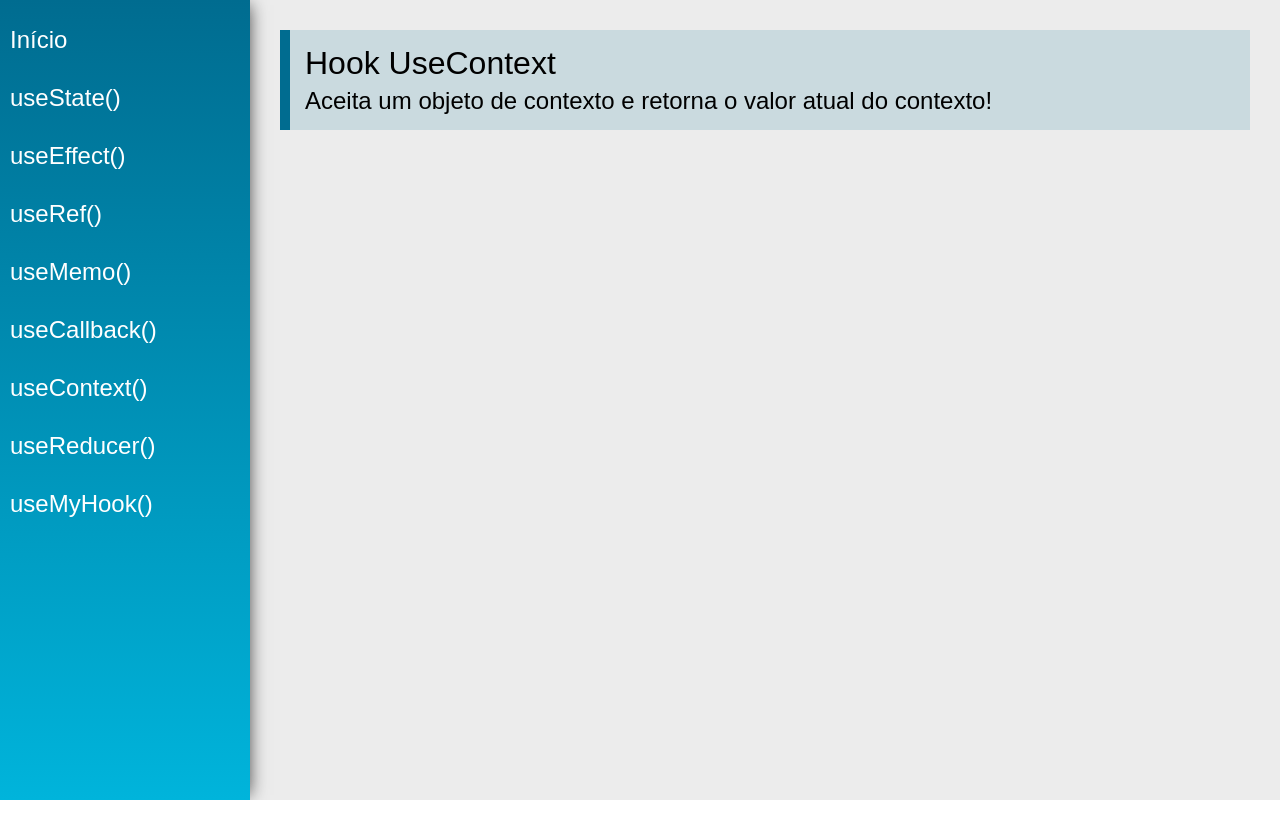
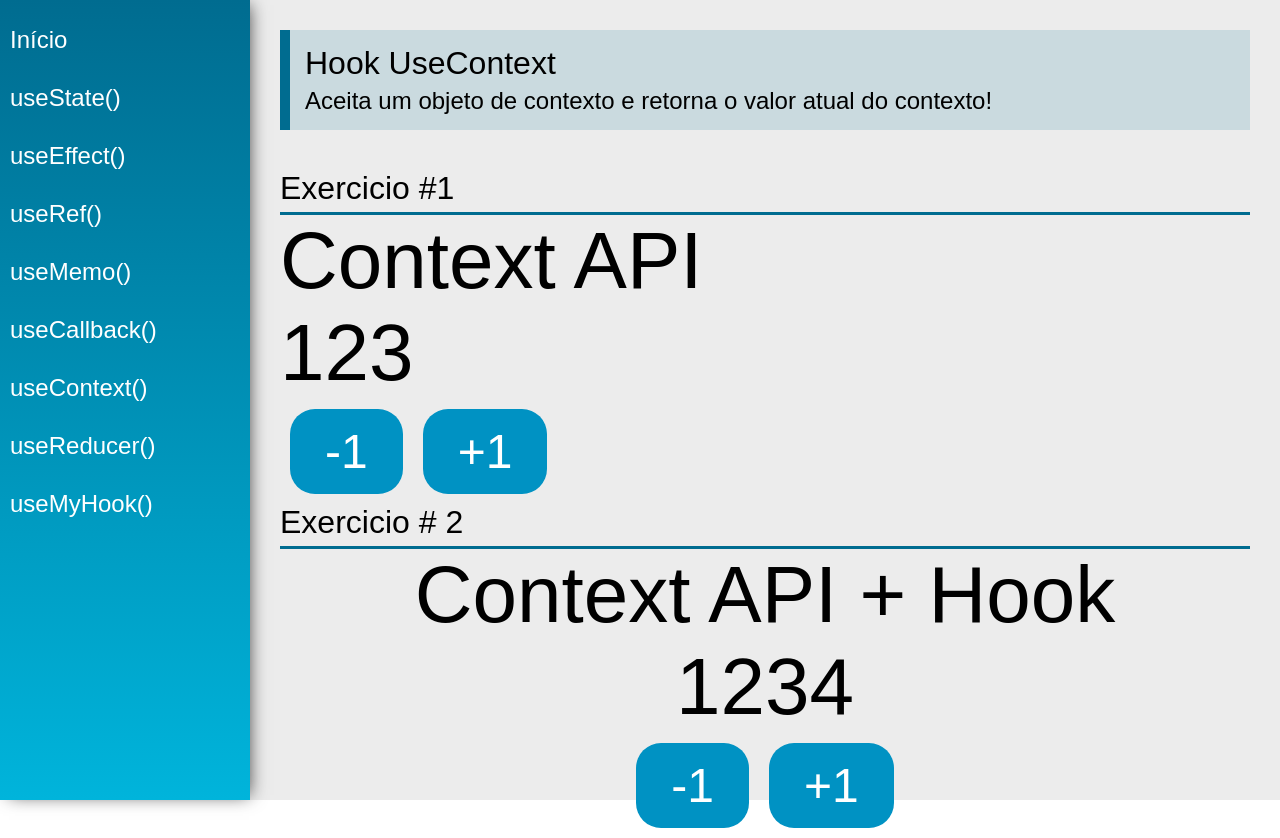
Before and after one commit to igor33c/React-Hooks, a React (Create React App) app: page /useContext in a window 1280 px wide. Before the commit the page ends 800 px from the top, so only its background shows below. Built offline with nearby package versions, Linux system fonts and the light colour scheme.

Commit message:
commit #9

```diff
--- /dev/null
+++ b/src/data/DataContext.jsx
@@ -0,0 +1,10 @@
+import React, { createContext } from 'react'
+
+export const data = {
+    number:123,
+    text: 'Context API'
+}
+
+const DataContext = React.createContext(data)
+
+export default DataContext
--- /dev/null
+++ b/src/data/Store.jsx
@@ -0,0 +1,35 @@
+import React, { useState } from "react";
+
+
+const initialState = {
+    number:1234,
+    text: 'Context API + Hooks'
+}
+
+export const AppContext = React.createContext(initialState)
+
+const Store = props =>{
+    const [state, setState] = useState(initialState)
+
+    function updateState(key, value){
+        setState({
+            ...state,
+            [key]: value,
+        })
+
+    }
+
+    return(
+
+        <AppContext.Provider value={{
+            number: state.number,
+            text: state.text,
+            setNumber: n => updateState('number', n),
+            setText: t => updateState('text', t),
+        }}>
+            {props.children}
+        </AppContext.Provider>
+    )
+}
+
+export default Store
--- a/src/index.js
+++ b/src/index.js
@@ -2,9 +2,11 @@
 import ReactDOM from 'react-dom'
 import React from 'react'
 
+
 import App from './views/App'
 
 ReactDOM.render(
-    <App />,
+        <App />,
+
     document.getElementById('root')
 )
--- a/src/views/App.jsx
+++ b/src/views/App.jsx
@@ -1,19 +1,27 @@
 import './App.css'
-import React from 'react'
+import React, { useState } from 'react'
 import { BrowserRouter as Router } from  'react-router-dom'
-
+import DataContext, {data} from '../../src/data/DataContext'
+import Store from '../data/Store'
 import Menu from '../components/layout/Menu'
 import Content from '../components/layout/Content'
 
 const App = props => {
+    const [state, setState] = useState(data)
+
 
     return (
+                <Store>
+                    <DataContext.Provider value={{state, setState}}>
                         <div className="App">
                             <Router>
                                 <Menu />
                                 <Content />
                             </Router>
                         </div>
+                    </DataContext.Provider>
+                </Store>
+
     )
 }
 
--- a/src/views/examples/UseContext.jsx
+++ b/src/views/examples/UseContext.jsx
@@ -1,13 +1,60 @@
-import React from 'react'
+import React, { useContext, useEffect } from 'react'
 import PageTitle from '../../components/layout/PageTitle'
+import SectionTitle from '../../components/layout/SectionTitle'
+import DataContext from '../../data/DataContext'
+import { AppContext } from '../../data/Store'
 
 const UseContext = (props) => {
+
+    const {state, setState} = useContext(DataContext)
+
+    function addNumber(delta){
+        setState({
+            ...state,
+            number: state.number + delta
+        })
+    }
+
+
+    const {number, text, setNumber, setText} = useContext(AppContext)
+    console.log(text)
+
+    useEffect (function(){
+        if (number > 1250){
+            setText('Context API + Hook >1250')
+        }
+        if (number < 1250){
+            setText('Context API + Hook')
+        }
+    }, [number])
+
     return (
         <div className="UseContext">
             <PageTitle
                 title="Hook UseContext"
                 subtitle="Aceita um objeto de contexto e retorna o valor atual do contexto!"
             />
+            <SectionTitle title='Exercicio #1'/>
+
+            <span className="text">{state.text}</span>
+            <span className="text">{state.number}</span>
+
+            <div>
+                <button className="btn"
+                    onClick={() => addNumber(-1)}>-1</button>
+                    <button className="btn"
+                    onClick={() => addNumber(+1)}>+1</button>
+            </div>
+            <SectionTitle title='Exercicio #    2'/>
+            <div className="center">
+                <span className="text">{text}</span>
+                <span className="text">{number}</span>
+                <div>
+                    <button className="btn" onClick={()=> setNumber(number-1)}>-1</button>
+                    <button className="btn" onClick={()=> setNumber(number +1)}>+1</button>
+
+                </div>
+            </div>
         </div>
     )
 }
--- a/src/views/examples/UseReducer.jsx
+++ b/src/views/examples/UseReducer.jsx
@@ -1,13 +1,61 @@
-import React from 'react'
+import React, { useReducer } from 'react'
 import PageTitle from '../../components/layout/PageTitle'
 
+const initialState ={
+    cart:'...',
+    products:[],
+    user: null,
+
+    ///foco
+    number:0,
+}
+console.log(initialState)
+//*useReducer pegar estado atual e evoluir para cada ação que acontecer
+function reducer(state, action){
+    console.log(state)
+    switch(action.type){
+        case 'number_add2':
+            return {...state, number: state.number + 2  }
+        case 'login':
+            {
+                console.log('ok')
+                return {...state, user: {name: action.name, age: 33}}
+            }
+
+        default:
+            return state
+    }
+}
+
 const UseReducer = (props) => {
+    const [state, dispatch] = useReducer(reducer, initialState)
     return (
         <div className="UseReducer">
             <PageTitle
                 title="Hook UseReducer"
                 subtitle="Uma outra forma de ter estado em componentes funcionais!"
             />
+            <div className="center">
+                {state.user ?
+                    <div className="ok">
+                        <span className="text">{state.user.name} </span> <span className="text">Idade: {state.user.age}</span>
+                    </div>
+                     :
+                    <span className="text">Sem Usuario</span>
+
+                }
+                <span className="text">{state.number}</span>
+                <div>
+
+                    <button className="btn"
+                        onClick={() => dispatch({type: 'login', name: 'Maria'})}>Login
+                    </button>
+                    <button className="btn"
+                        onClick={() => dispatch({type: 'number_add2'})}
+                    >+2</button>
+
+                </div>
+            </div>
         </div>
     )
 }
```
Lines whose indentation alone changed are shown as unchanged.
